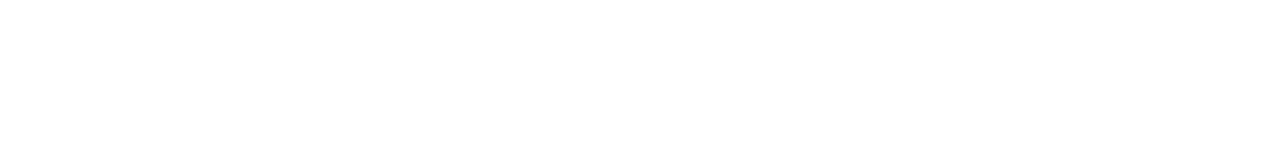
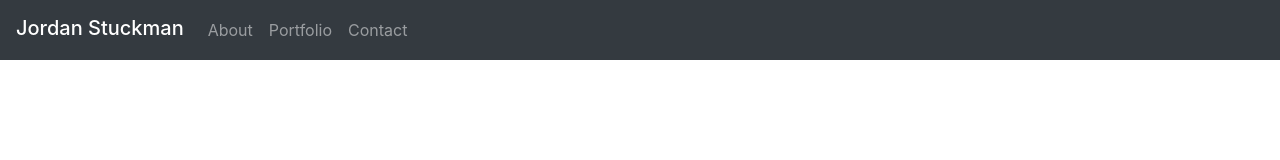
Before and after one commit to jordanks93/Responsive-Portfolio, a plain HTML site: page index.html in a window 1280 px wide. Drawn offline with nearby package versions, Linux system fonts and the light colour scheme.

Commit message:
added nav bar

```diff
--- a/index.html
+++ b/index.html
@@ -6,7 +6,7 @@
   <meta charset="UTF-8">
   <meta name="viewport" content="width=device-width, initial-scale=1">
 
-  <title>My Main Site</title>
+  <title>My Responsive Portfolio</title>
 
   <!-- Bootstrap CDN -->
   <link rel="stylesheet" href="https://maxcdn.bootstrapcdn.com/bootstrap/4.0.0/css/bootstrap.min.css">
@@ -14,6 +14,27 @@
 </head>
 
 <body>
+    <nav class="navbar navbar-expand-lg navbar-dark bg-dark">
+        <span class="navbar-brand mb-1 h1">Jordan Stuckman</span>
+        <button class="navbar-toggler" type="button" data-toggle="collapse" data-target="#navbarSupportedContent"
+          aria-controls="navbarSupportedContent" aria-expanded="false" aria-label="Toggle navigation">
+          <span class="navbar-toggler-icon"></span>
+        </button>
+        <div class="collapse navbar-collapse" id="navbarSupportedContent">
+          <ul class="nav navbar-nav navbar-right">
+            <li class="nav-item">
+              <a class="nav-link" href="index.html">About</a>
+            </li>
+            <li class="nav-item">
+              <a class="nav-link" href="portfolio.html">Portfolio</a>
+            </li>
+            <li class="nav-item">
+              <a class="nav-link" href="contact.html">Contact</a>
+            </li>
+          </ul>
+        </div>
+    </nav>
 
-
+    <script src="https://code.jquery.com/jquery-3.5.1.slim.min.js" integrity="sha384-DfXdz2htPH0lsSSs5nCTpuj/zy4C+OGpamoFVy38MVBnE+IbbVYUew+OrCXaRkfj" crossorigin="anonymous"></script>
+    <script src="https://cdn.jsdelivr.net/npm/bootstrap@4.5.3/dist/js/bootstrap.bundle.min.js" integrity="sha384-ho+j7jyWK8fNQe+A12Hb8AhRq26LrZ/JpcUGGOn+Y7RsweNrtN/tE3MoK7ZeZDyx" crossorigin="anonymous"></script>
 </body>
```
Also changed, not shown: contact.html (+26 -0 lines), portfolio.html (+26 -0 lines).
